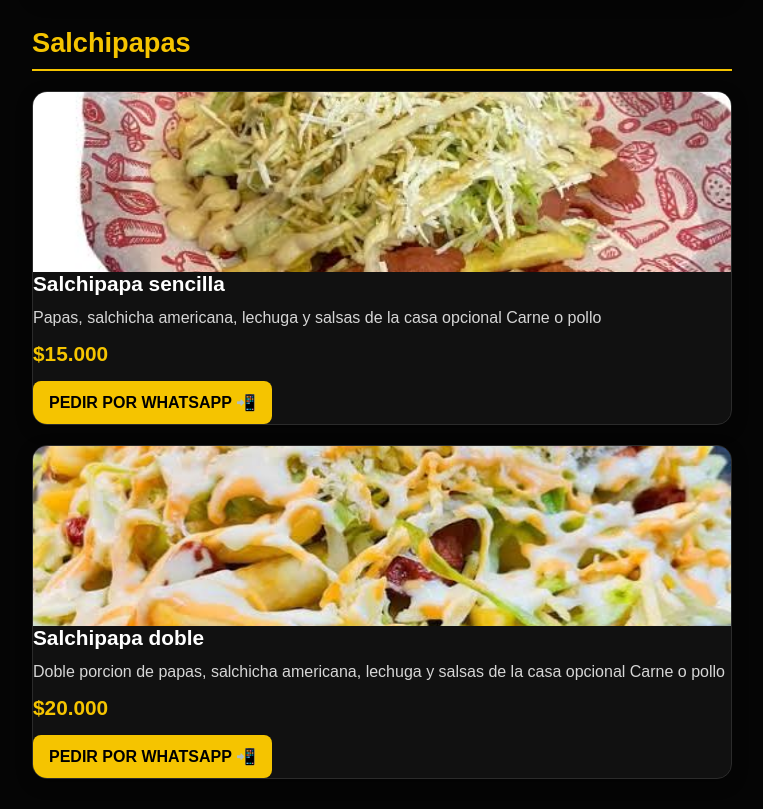
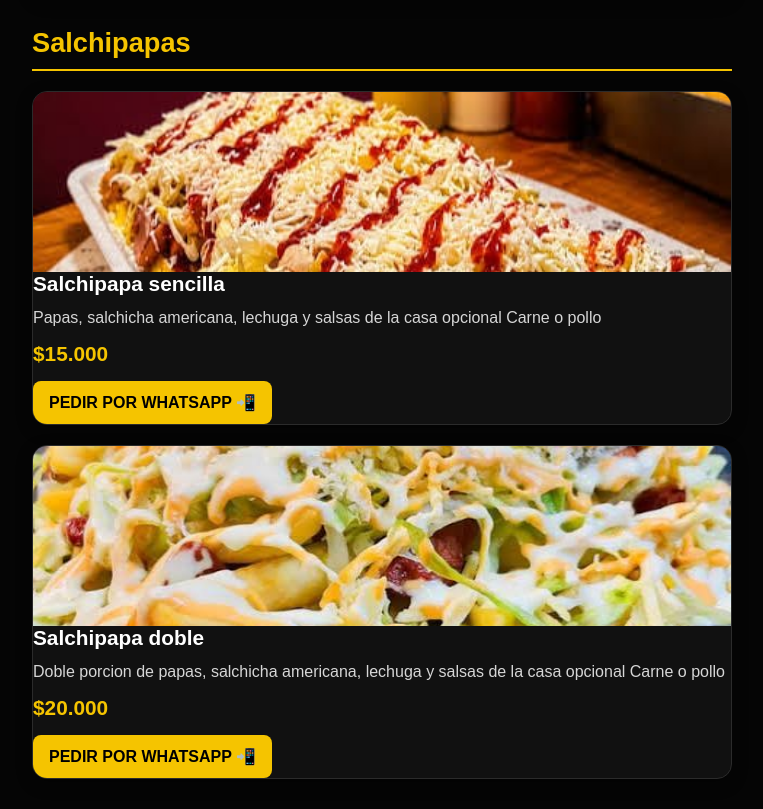
Before and after one commit to kmatute393-png/Rey_burger, a plain HTML site: page menu.html in a window 1280 px wide. Shown: the part 3945-4754 px from the top of the page, without its empty margins (258-1021 px from the left). Drawn offline with Linux system fonts and the light colour scheme.

Commit message:
Actualizar imagen

```diff
--- a/menu.html
+++ b/menu.html
@@ -290,7 +290,7 @@
     <div class="producto">
 
         <div class="espacio-foto">
-            <img src="img/salchipapa.jpg" alt="salchipapa sencilla">
+            <img src="img/salchipapa.jpeg" alt="salchipapa sencilla">
         </div>
 
         <div class="producto-info">
```
Also changed, not shown: img/salchipapa.jpeg (added), img/salchipapa.jpg (deleted).
